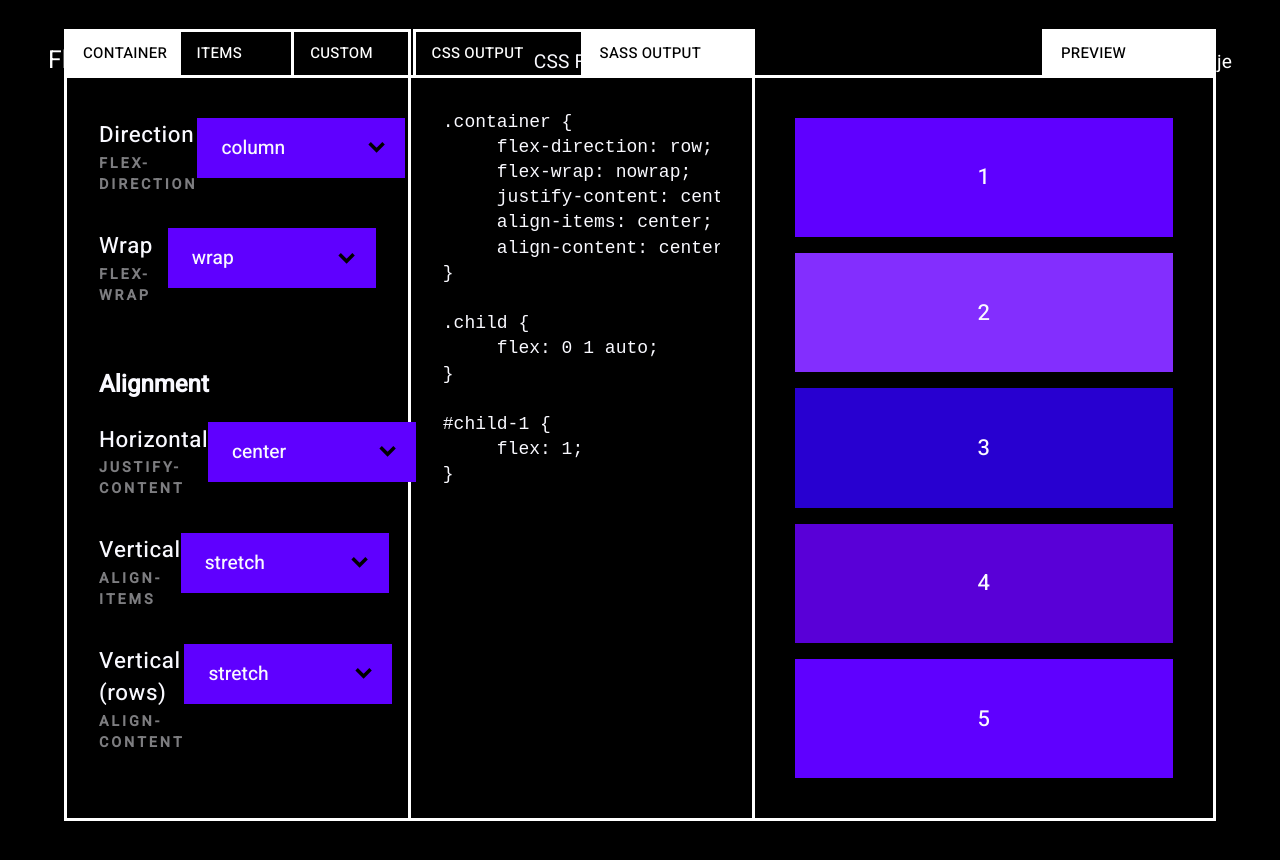
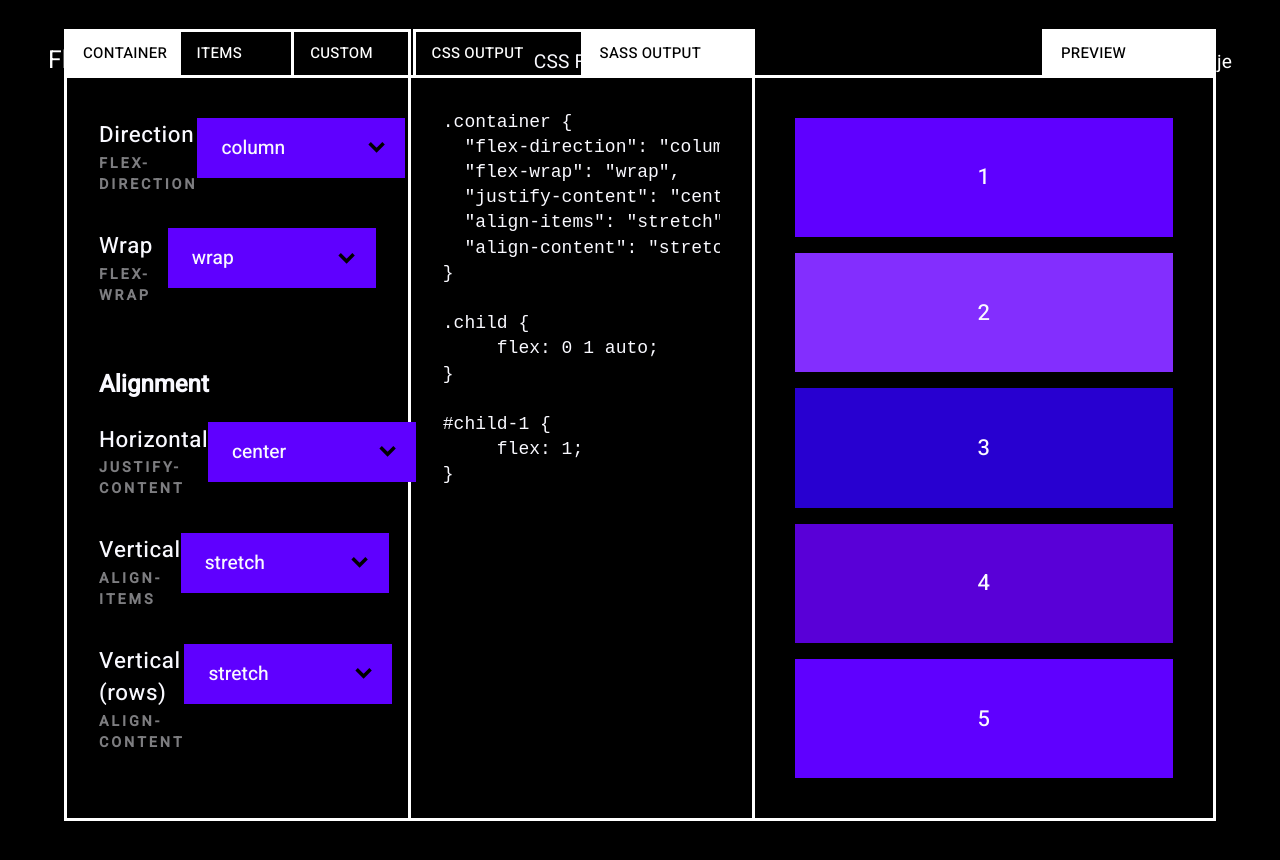
Before and after one commit to s-rd/flexpert, a Vue app: page / in a window 1280 px wide. Shown: the top 860 px of the page. Built offline with nearby package versions, Linux system fonts and the light colour scheme; a web font is replaced by a local one.

Commit message:
Somewhat working propagation

```diff
--- a/src/App.vue
+++ b/src/App.vue
@@ -4,9 +4,9 @@
     <nav-bar/>
 
     <div class="playground">
-      <flex-controls class="playground__controls"/>
-      <flex-output class="playground__output"/>
-      <flex-preview class="playground__preview"/>
+      <flex-controls :value.sync="controls" class="playground__controls"/>
+      <flex-output :input="controls" class="playground__output"/>
+      <flex-preview :properties="controls" class="playground__preview"/>
     </div>
 
   </div>
@@ -26,5 +26,10 @@ export default {
     FlexOutput,
     FlexPreview,
   },
+  data() {
+    return {
+      controls: {},
+    }
+  },
 }
 </script>
--- a/src/assets/sass/modules/_flex-preview.scss
+++ b/src/assets/sass/modules/_flex-preview.scss
@@ -4,6 +4,7 @@
     flex-direction: column;
     padding: 0;
     height: 100%;
+    transition: ease 0.3s all;
   }
   &__box {
     flex: auto;
@@ -15,6 +16,7 @@
     box-sizing: border-box;
     font-size: 22px;
     font-weight: 500;
+    transition: ease 0.3s all;
     &:nth-of-type(2) { background: $color__primary--tint-1; }
     &:nth-of-type(3) { background: $color__primary--tint-2; }
     &:nth-of-type(4) { background: $color__primary--tint-3; }
--- a/src/components/FlexControls.vue
+++ b/src/components/FlexControls.vue
@@ -46,6 +46,12 @@ export default {
   name: 'flex-controls',
   components: {
     SelectBox,
+  },
+  props: {
+    value: {
+      type: Object,
+      required: true,
+    },
   },
   data() {
     return {
@@ -120,10 +126,37 @@ export default {
       this.activeTabId = id
     },
   },
+  mounted() {
+    this.$emit('update:value', this.valueOutput)
+  },
+  watch: {
+    generalControls: {
+      handler(newVal, oldVal) {
+        this.$emit('update:value', this.valueOutput)
+      },
+      deep: true,
+    },
+    alignmentControls: {
+      handler(newVal, oldVal) {
+        this.$emit('update:value', this.valueOutput)
+      },
+      deep: true,
+    },
+  },
   computed: {
     activeTab() {
       return this.tabs[this.activeTabId]
     },
+    valueOutput() {
+      let controls = {}
+      this.generalControls.forEach(c => {
+        controls[c.attribute] = c.value
+      })
+      this.alignmentControls.forEach(c => {
+        controls[c.attribute] = c.value
+      })
+      return controls
+    },
   },
 }
 </script>
--- a/src/components/FlexOutput.vue
+++ b/src/components/FlexOutput.vue
@@ -10,14 +10,7 @@
       </li>
     </ul>
 
-    <pre>
-<code>.container {
-     flex-direction: row;
-     flex-wrap: nowrap;
-     justify-content: center;
-     align-items: center;
-     align-content: center;
-}
+    <pre><code>.container {{ input }}
 
 .child {
      flex: 0 1 auto;
@@ -33,6 +26,12 @@
 <script>
 export default {
   name: 'flex-ouput',
+  props: {
+    input: {
+      type: Object,
+      required: true,
+    },
+  },
   data() {
     return {
       tabs: [
--- a/src/components/FlexPreview.vue
+++ b/src/components/FlexPreview.vue
@@ -5,7 +5,7 @@
         <a href="#">Preview</a>
       </li>
     </ul>
-    <div class="flex-preview__content">
+    <div class="flex-preview__content" :style="properties">
       <div v-for="(box, index) in boxes" class="flex-preview__box">
         {{ index + 1 }}
       </div>
@@ -16,6 +16,12 @@
 <script>
 export default {
   name: 'flex-preview',
+  props: {
+    properties: {
+      type: Object,
+      required: true,
+    },
+  },
   data() {
     return {
       boxes: 5,
```
